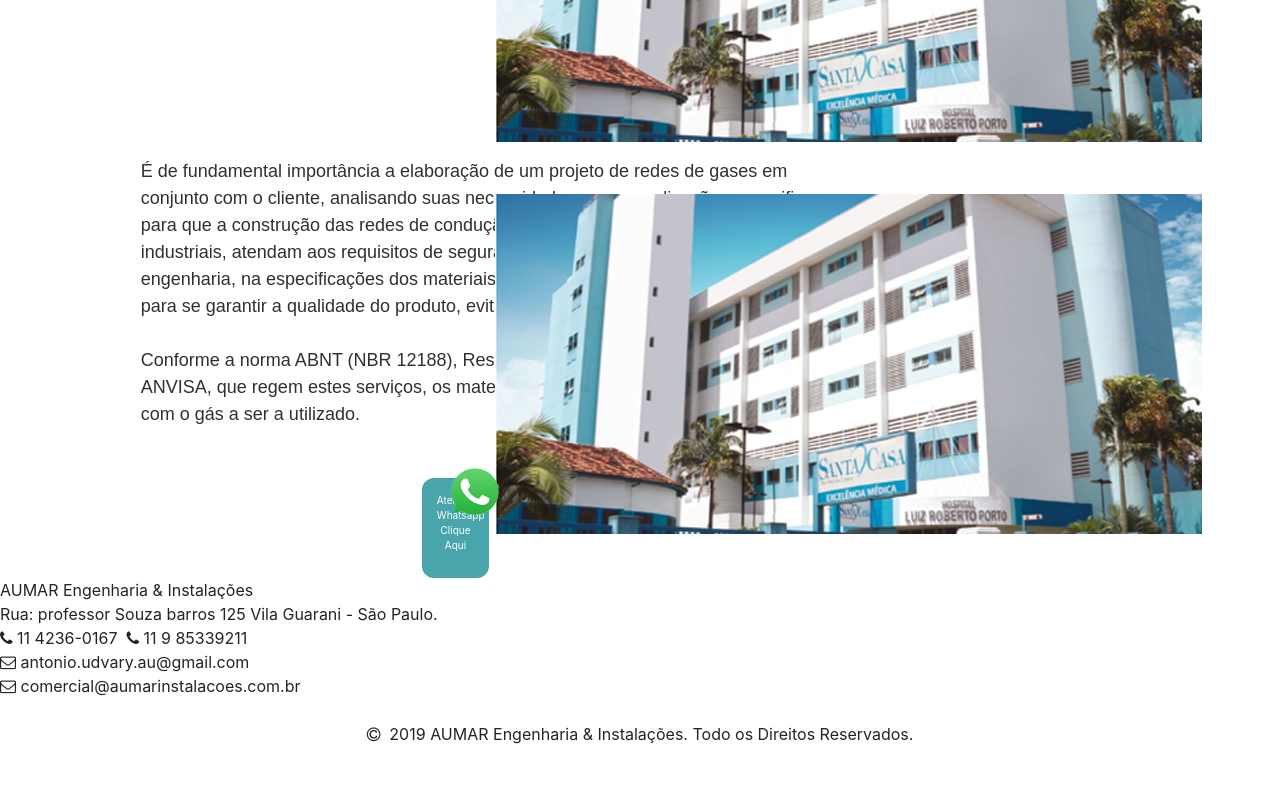
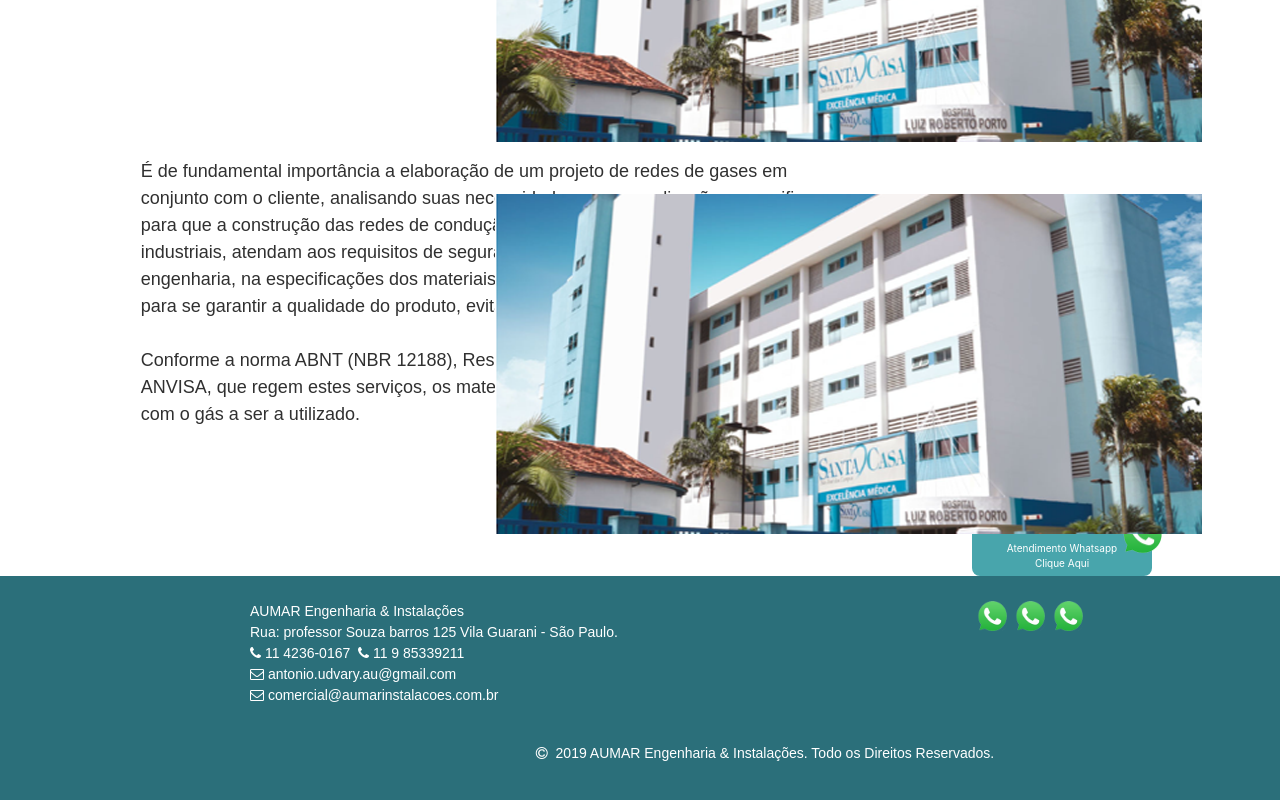
Before and after one commit to eltonsa75/Aumar, an Angular app: page / in a window 1280 px wide. Shown: the part 1455-2255 px from the top of the page. Before the commit the page ends 2217 px from the top, so only its background shows below. Built offline with nearby package versions, Linux system fonts and the light colour scheme.

Commit message:
Ajustando o Rodape

```diff
--- a/src/app/home/home.component.html
+++ b/src/app/home/home.component.html
@@ -93,3 +93,4 @@
     </table>
   </div>
   </div>
+<br/><br/>
--- a/src/app/rodape/rodape.component.css
+++ b/src/app/rodape/rodape.component.css
@@ -1,14 +1,39 @@
+.container_full{
+    width: 90%;
+    height: 50px;
+}
+.container_right {
+    position:relative;
+    width: 200px;
+    height: 30px;
+    float: right;
+    color: red;
+    color: white;
+}
 
+.rodape {
+    padding-top: 25px;
+    padding-left: 250px;
+    bottom: 0;
+    margin: 0 auto;
+    width: 100%;
+    height: 230px;
+    background-color: #2b6f7a;
+    font-family: Arial, Helvetica, sans-serif;
+    font-size: 14px;
+    color: white;
+}
 
 .btnWhat{
-    width: 100px;
-    height: 100px;
+    width: 180px;
+    height: 50px;
     padding: 15px;
     font-size: 10px;
     text-align: center;
     color: white;
     background-color: #48a5ac;
-    border-radius: 12px;
+    border-radius: 8px;
+    z-index: -4;
 }
 
 .imgWhat{
--- a/src/app/rodape/rodape.component.html
+++ b/src/app/rodape/rodape.component.html
@@ -1,23 +1,27 @@
-<div class="container">
-  <div class="row">
-    <div class="col-sm">
-    </div>
-    <div class="col-sm">
-    </div>
-    <div class="col-sm">
-    </div>
-    <div class="col-sm">
-    </div>
-    <div class="col col-lg-2 btnWhat">
-      <a href="#" class="link">Atendimento Whatsapp <br/>Clique Aqui</a><img src="assets/img/img_whatsapp.png" width="50" height="47" class="imgWhat"/>
-     </div>
+<div class="container_full">
+  <div class="container_right btnWhat">
+      <a href="#" class="link">Atendimento Whatsapp <br/>Clique Aqui</a><img src="assets/img/img_whatsapp.png" width="40" height="37" class="imgWhat"/>
   </div>
 </div>
 <div class="rodape">
+    <div class="row">
+        <div class="col-sm">
+            <p>
                 AUMAR Engenharia & Instalações<br/>
                 Rua: professor Souza barros 125  Vila Guarani - São Paulo.<br/>
                 <i class="fa fa-phone"></i>&nbsp;11 4236-0167  &nbsp;<i class="fa fa-phone"></i>&nbsp;11 9 85339211<br/>
                 <i class="fa fa-envelope-o"></i>&nbsp;antonio.udvary.au@gmail.com<br/>
                 <i class="fa fa-envelope-o"></i>&nbsp;comercial@aumarinstalacoes.com.br<br/><br/>
+            </p>
+          </div>
+          <div class="col-sm">
+              <p align="center">
+                  <img src="assets/img/img_whatsapp.png" width="30" height="30">&nbsp;
+                  <img src="assets/img/img_whatsapp.png" width="30" height="30">&nbsp;
+                  <img src="assets/img/img_whatsapp.png" width="30" height="30">
+              </p>
+            </div>
+    </div>
+
     <p class="alinhamento"><i class="fa fa-copyright"></i>&nbsp; 2019 AUMAR Engenharia & Instalações. Todo os Direitos Reservados.</p>
   </div>
```
Lines whose indentation alone changed are shown as unchanged.
